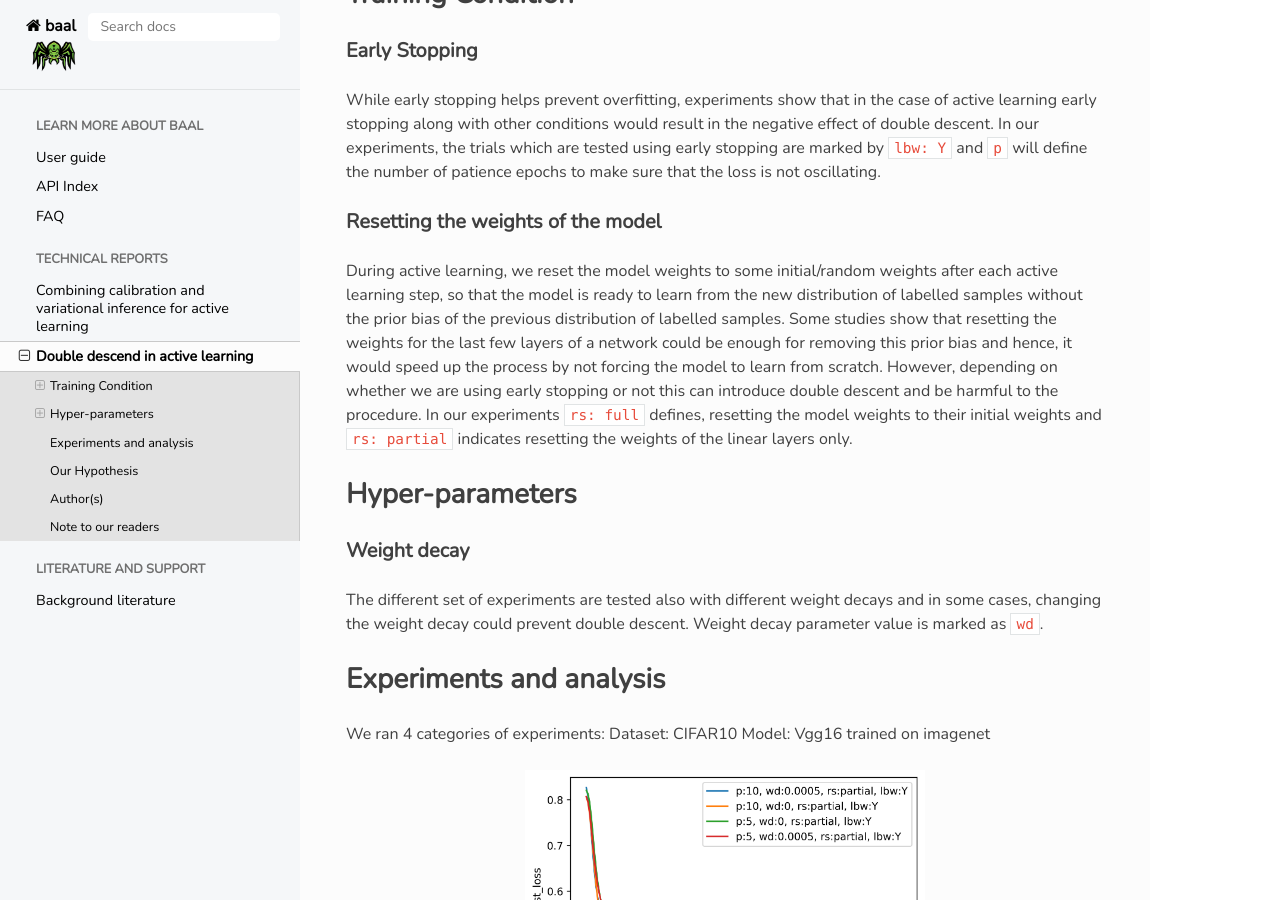
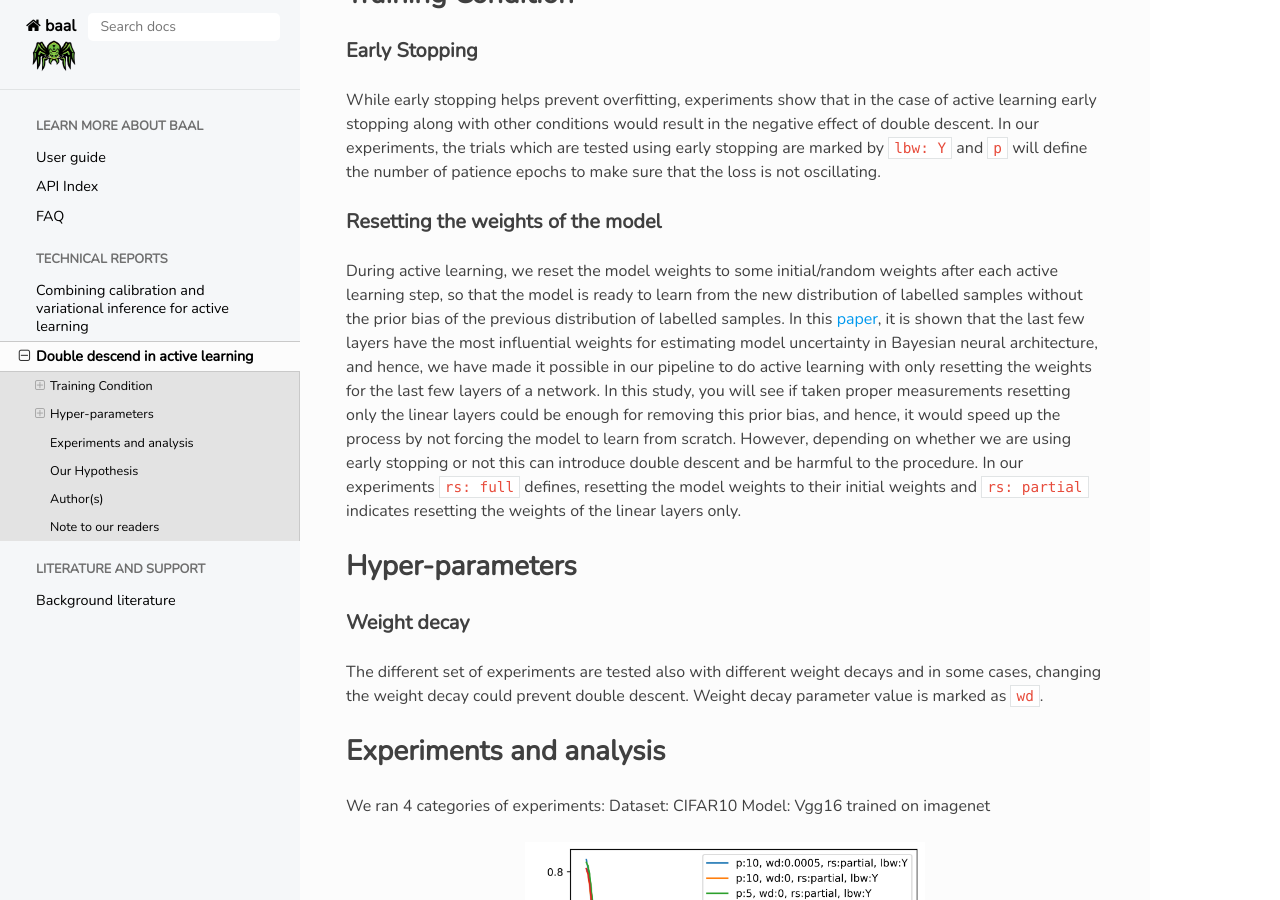
Before and after one commit to baal-org/baal, a Sphinx documentation site: the page built from docs/reports/double_descend.md, in a window 1280 px wide and 900 px high, scrolled down 562 px. Built offline with Sphinx 7.4.7 and the Read the Docs theme 2.0.0, drawn with Linux system fonts in a browser that asks for light colours; nearby versions of some CDN libraries; library files that are not in the unit come from our copies; pages that are not in the unit, such as notebooks, are missing from menus.

Commit message:
Apply suggestions from code review
Co-authored-by: Parmida Atighehchian <parmidaatg@users.noreply.github.com>

```diff
--- a/docs/reports/double_descend.md
+++ b/docs/reports/double_descend.md
@@ -23,8 +23,8 @@ patience epochs to make sure that the loss is not oscillating.
 #### Resetting the weights of the model
 During active learning, we reset the model weights to some initial/random weights after
 each active learning step, so that the model is ready to learn from the new distribution of labelled samples without
-the prior bias of the previous distribution of labelled samples. Some studies show that resetting the weights for the
-last few layers of a network could be enough for removing this prior bias and hence, it would speed up the process by
+the prior bias of the previous distribution of labelled samples. In this [paper](https://arxiv.org/pdf/1811.12535v1.pdf), it is shown that the last few layers have the most influential weights for estimating model uncertainty in Bayesian neural architecture, and hence, we have made it possible in our pipeline to do active learning with only resetting the weights for the
+last few layers of a network. In this study, you will see if taken proper measurements resetting only the linear layers could be enough for removing this prior bias, and hence, it would speed up the process by
 not forcing the model to learn from scratch. However, depending on whether we are using early stopping or not this can
 introduce double descent and be harmful to the procedure. In our experiments
 `rs: full` defines, resetting the model weights to their initial weights and `rs: partial` indicates resetting the
```
Also changed, not shown: README.md (+1 -1 lines), docs/index.md (+2 -1 lines), docs/literature/core-papers.md (+4 -2 lines).
